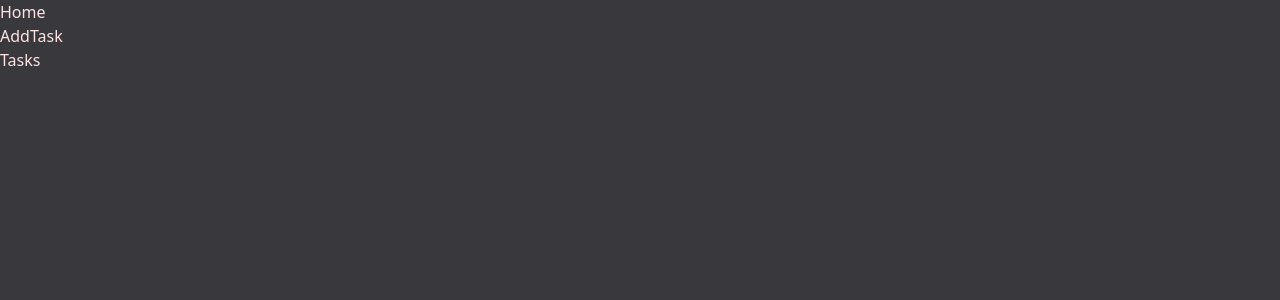
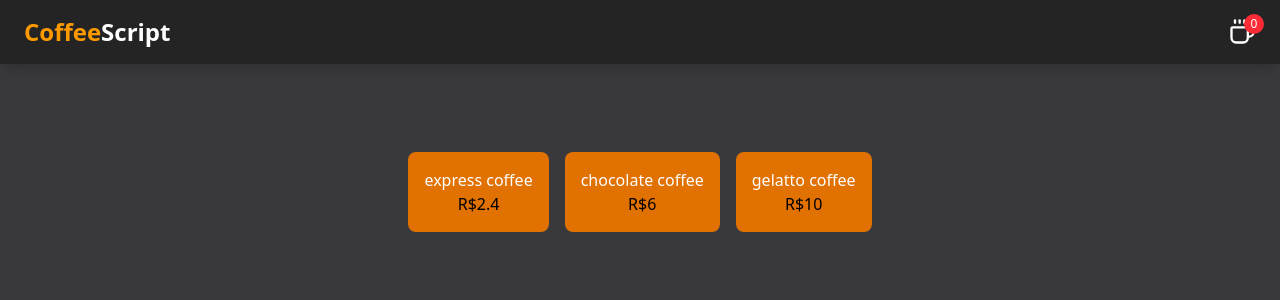
Before and after one commit to carlos-daniel1/api-rest, a React (Vite) app in the folder frontEnd/: page / in a window 1280 px wide. Shown: the top 300 px of the page. Built offline with nearby package versions, Linux system fonts and the light colour scheme.

Commit message:
sending initial home page

```diff
--- a/frontEnd/package.json
+++ b/frontEnd/package.json
@@ -1,5 +1,5 @@
 {
-  "name": "vite-react",
+  "name": "coffe-script",
   "private": true,
   "version": "0.0.0",
   "type": "module",
@@ -11,8 +11,10 @@
   },
   "dependencies": {
     "@tailwindcss/vite": "^4.0.15",
+    "lucide-react": "^0.484.0",
     "react": "^19.0.0",
     "react-dom": "^19.0.0",
+    "react-router-dom": "^7.4.0",
     "tailwindcss": "^4.0.15"
   },
   "devDependencies": {
--- a/frontEnd/src/App.jsx
+++ b/frontEnd/src/App.jsx
@@ -1,16 +1,18 @@
-import React, { useState } from 'react'
-import Tasks from './components/Tasks'
-import AddTask from './components/AddTask'
-
+import { BrowserRouter as Router, Routes, Route } from "react-router-dom";
+import Home from './pages/Home';
+import Login from './pages/Login';
+import Register from './pages/Register';
 
 const App = () => {
   return (
-    <div className='bg-[rgb(56,56,61)] h-screen'>
-      <h1 className='text-red-100'>Home</h1>
-      <AddTask />
-      <Tasks />
-    </div>
-  )
-}
+    <Router>
+      <Routes>
+        <Route path="/" element={<Home />} />
+        <Route path="/login" element={<Login />} />
+        <Route path="/register" element={<Register />} />
+      </Routes>
+    </Router>
+  );
+};
 
-export default App
+export default App;
--- a/frontEnd/src/components/AddTask.jsx
+++ /dev/null
@@ -1,9 +0,0 @@
-import React from 'react'
-
-const AddTask = () => {
-  return (
-    <div className='text-red-100'>AddTask</div>
-  )
-}
-
-export default AddTask
--- /dev/null
+++ b/frontEnd/src/components/GetCoffee.jsx
@@ -0,0 +1,18 @@
+import React from 'react'
+
+const GetCoffee = (props) => {
+  return (
+    <div className='flex justify-center items-center mt-20'>
+      {props.coffees.map((e) => (
+        <div key={e.id} className='bg-amber-600 p-4 m-2 rounded-lg flex flex-col justify-center items-center'>
+          <p className='text text-white'>{e.name}</p>
+          <p className='font-medium' >R${e.price}</p>
+        </div>
+      ))}
+
+
+    </div>
+  )
+}
+
+export default GetCoffee
--- /dev/null
+++ b/frontEnd/src/components/NavBar.jsx
@@ -0,0 +1,23 @@
+import { Coffee, ShoppingCart } from "lucide-react";
+
+const Navbar = () => {
+  return (
+    <nav className="bg-[#242424] text-white py-4 px-6 flex justify-between items-center shadow-lg">
+      <div className="text-2xl font-bold">
+        <span className="text-amber-500">Coffee</span>Script
+      </div>
+
+      {/* carrinho */}
+      <button className="relative">
+        <Coffee size={28} className="text-white hover:text-amber-500 transition-colors" />
+
+        {/* qtd itens */}
+        <span className="absolute -top-1 -right-2 bg-red-500 text-xs text-white w-5 h-5 flex items-center justify-center rounded-full">
+         0
+        </span>
+      </button>
+    </nav>
+  );
+};
+
+export default Navbar;
--- a/frontEnd/src/components/Tasks.jsx
+++ /dev/null
@@ -1,9 +0,0 @@
-import React from 'react'
-
-const Tasks = () => {
-  return (
-    <div className='text-red-100'>Tasks</div>
-  )
-}
-
-export default Tasks
--- /dev/null
+++ b/frontEnd/src/pages/Home.jsx
@@ -0,0 +1,34 @@
+import React from 'react'
+import { useState } from 'react'
+import GetCoffee from '../components/GetCoffee';
+import NavBar from '../components/NavBar';
+
+const Home = () => {
+    const [coffees, setCoffees] = useState([
+        {
+            id: 1,
+            name: 'express coffee',
+            price: 2.4
+        },
+        {
+            id: 2,
+            name: 'chocolate coffee',
+            price: 6
+        },
+        {
+            id: 3,
+            name: 'gelatto coffee',
+            price: 10
+        }
+
+    ]);
+
+    return (
+        <div className='bg-[rgb(56,56,61)] h-screen'>
+            <NavBar />
+            <GetCoffee coffees={coffees} />
+        </div>
+    )
+}
+
+export default Home
--- /dev/null
+++ b/frontEnd/src/pages/Login.jsx
@@ -0,0 +1,11 @@
+import React from 'react'
+
+const Login = () => {
+    return (
+        <div className='bg-[rgb(56,56,61)] h-screen'>
+            <p className='text-white'>Login</p>
+        </div>
+    )
+}
+
+export default Login
--- /dev/null
+++ b/frontEnd/src/pages/Register.jsx
@@ -0,0 +1,11 @@
+import React from 'react'
+
+const Register = () => {
+  return (
+    <div className='bg-[rgb(56,56,61)] h-screen'>
+        <p className='text-white'>Register</p>
+    </div>
+  )
+}
+
+export default Register
```
Also changed, not shown: 1 other file (tests, documents, lock files or other folders).
